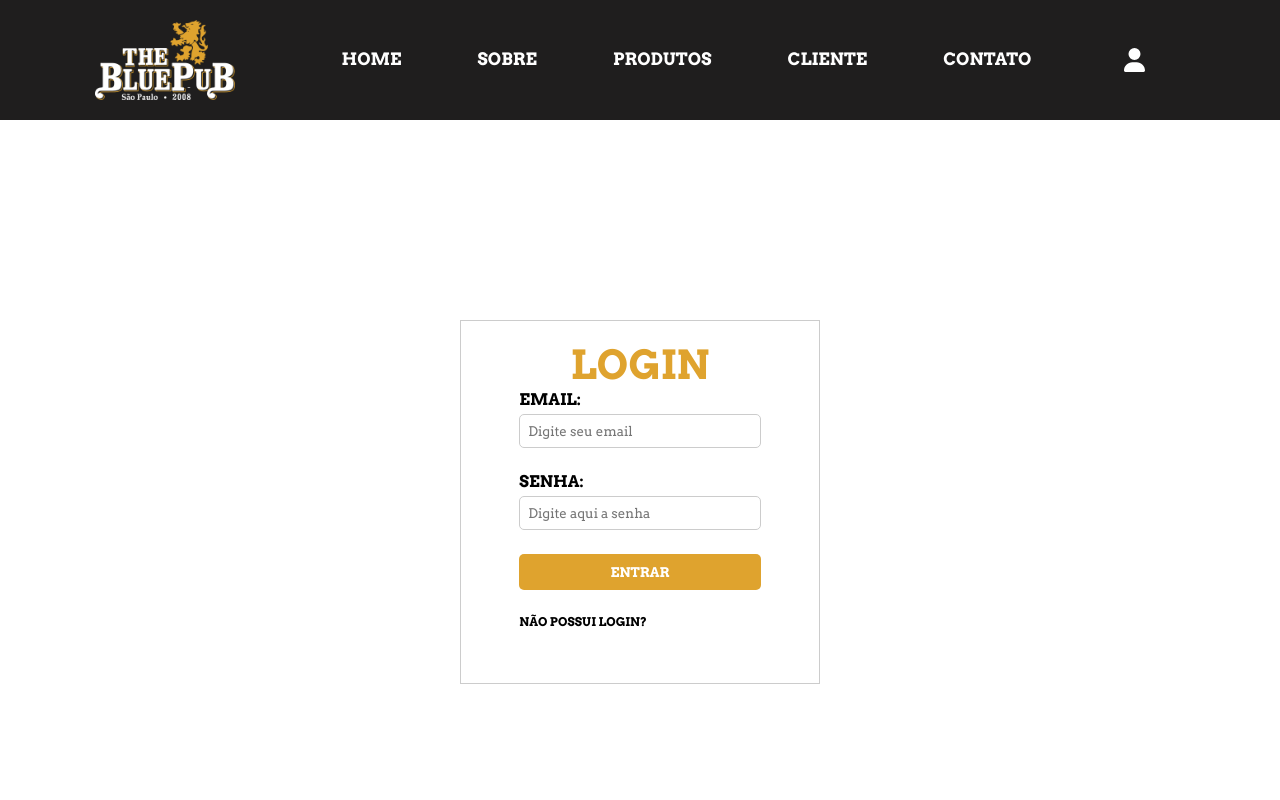
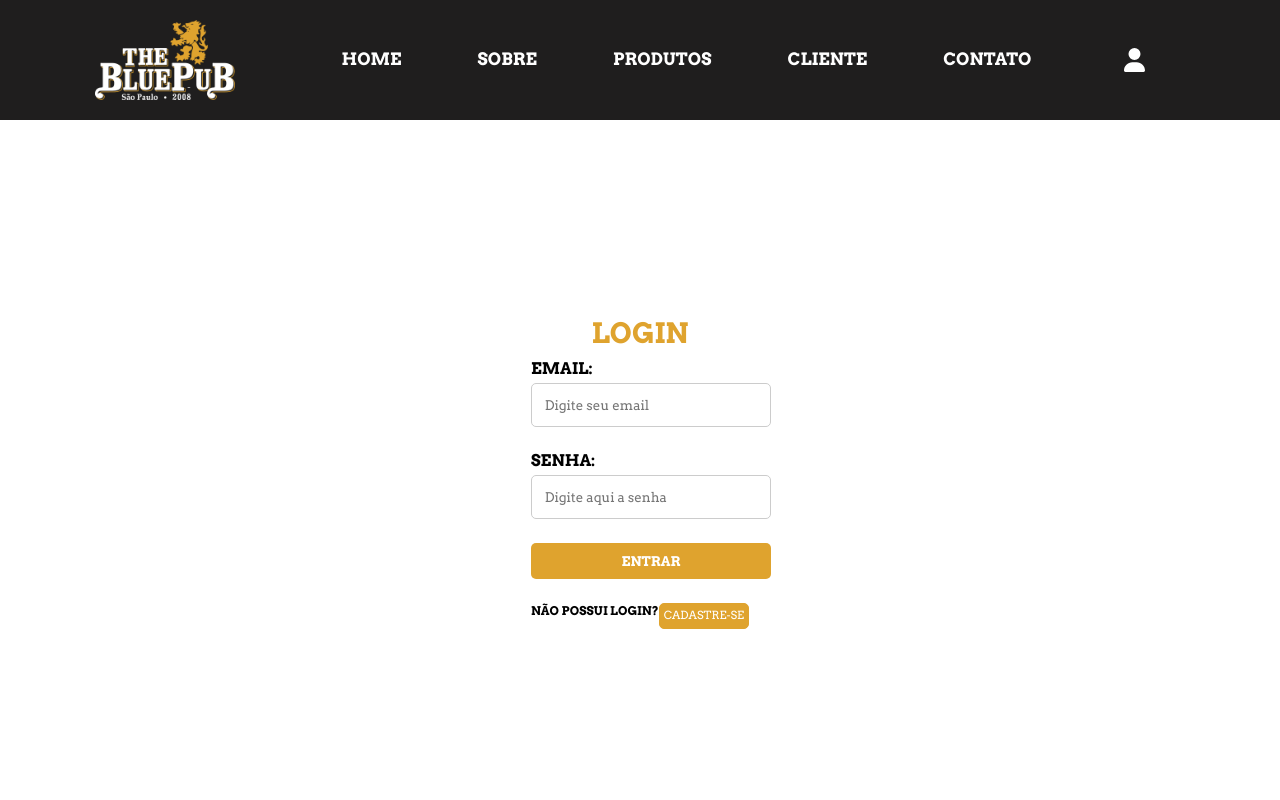
Before and after one commit to itsrerodrigs/serratec-web-react, a React (Vite) app in the folder SerratecPub-React/: page /login in a window 1280 px wide. Shown: the top 800 px of the page. Built offline with nearby package versions, Linux system fonts and the light colour scheme; a web font is replaced by a local one.

Commit message:
pagina de login

```diff
--- a/SerratecPub-React/src/components/Layout/Layout.jsx
+++ b/SerratecPub-React/src/components/Layout/Layout.jsx
@@ -1,5 +1,3 @@
-import { Header } from "../Header/Header";
-import { Footer } from "../Footer/Footer";
 import { HomePage } from "../../pages/Home/HomePage";
 
 
--- a/SerratecPub-React/src/pages/Login/LoginPage.jsx
+++ b/SerratecPub-React/src/pages/Login/LoginPage.jsx
@@ -17,7 +17,9 @@ export function LoginPage() {
     };
 
     return (
+        <div class={styles.backgroundContainer}>
         <div className={styles.loginWrapper}>
+            <div className={styles.loginWrapper}>
             <h2>Login</h2>
             <form onSubmit={enviar}>
             <InputText
@@ -41,6 +43,8 @@ export function LoginPage() {
                     <button onClick={handleNavigation} className={styles.buttonCadastro}>Cadastre-se</button>
                 </div>
             </form>
+            </div>
+        </div>
         </div>
     );
 };
--- a/SerratecPub-React/src/pages/Login/LoginPage.module.css
+++ b/SerratecPub-React/src/pages/Login/LoginPage.module.css
@@ -1,20 +1,36 @@
+.background-container {
+    position: relative;
+    background-image: url('https://i.imgur.com/fvDcFdA.jpeg');
+    background-size: cover;
+    background-position: center;
+    background-repeat: no-repeat;
+    height: 100vh;
+    width: 100vw;
+    display: flex;
+    align-items: center;
+    justify-content: center;
+}
+
 .loginWrapper{
-    background: image-url('https://www.veranda.com/travel/g36674338/beautiful-mountains/');
+    background-color: white;
     display: flex;
     flex-direction: column;
     align-items: center;
     justify-content: center;
-    max-width: 45vh;
-    margin: calc(50vh - 200px) auto;
-    padding: 20px;
-    border: 1px solid #ccc;
+    max-width: 50vh;
+    height: 30vh;
+    margin: calc(50vh - 20vh) auto;
+    padding: 0.8rem;
+    border: none;
+    border-radius: 1rem;
     text-transform: uppercase;
     font-family: Arvo, serif;
     font-weight: bold;
 }
 
 h2 {
-    font-size: 5vh;
+    font-size: 3.5vh;
+    margin-bottom: 1vh;
     text-align: center;
 }
 
@@ -28,8 +44,8 @@ label {
 }
 
 input {
-    width: 100%;
-    padding: 8px;
+    width: 110%;
+    padding: 0.8rem;
     border: 1px solid #ccc;
     border-radius: 5px;
     box-sizing: border-box;
@@ -41,7 +57,7 @@ input {
     text-transform: uppercase;
     font-family: Arvo, serif;
     cursor: pointer;
-    width: 100%;
+    width: 110%;
     padding: 10px;
     background-color: #dfa32e;
     color: white;
@@ -58,19 +74,17 @@ input {
     display: flex;
     flex-direction: row;
     align-items: right;
-    justify-content: right;
+    justify-content: left;
     font-size: 1.5vh;
 }
 .divCadastro .buttonCadastro{
-    font-size: 1.7vh;
+    font-size: 1.4vh;
     text-transform: uppercase;
     font-family: Arvo, serif;
     cursor: pointer;
-    align-items: center;
-    justify-content: center;
-    padding: 1vh;
-    border: none;
-    background: none;
+    align-items: right;
+    padding: 0.5vh;
+    border: 1px solid #dfa32e;
     border-radius: 5px;
 }
 .divCadastro .buttonCadastro:hover{
@@ -93,5 +107,5 @@ input {
     transition: color 0.3s ease-in-out, text-bottom 0.1s ease-in-out;
 }
   .divCadastro .buttonCadastro:hover::after {
-    width: 100%;
+    width: 110%;
   }
```
